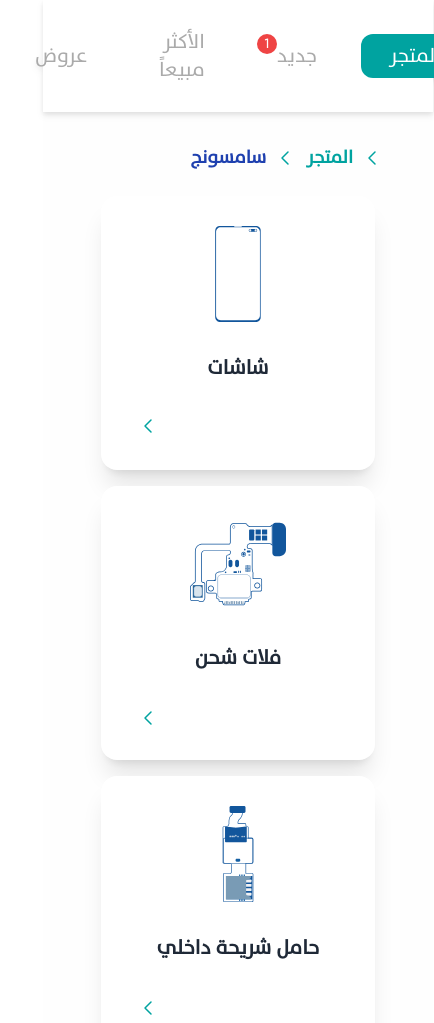
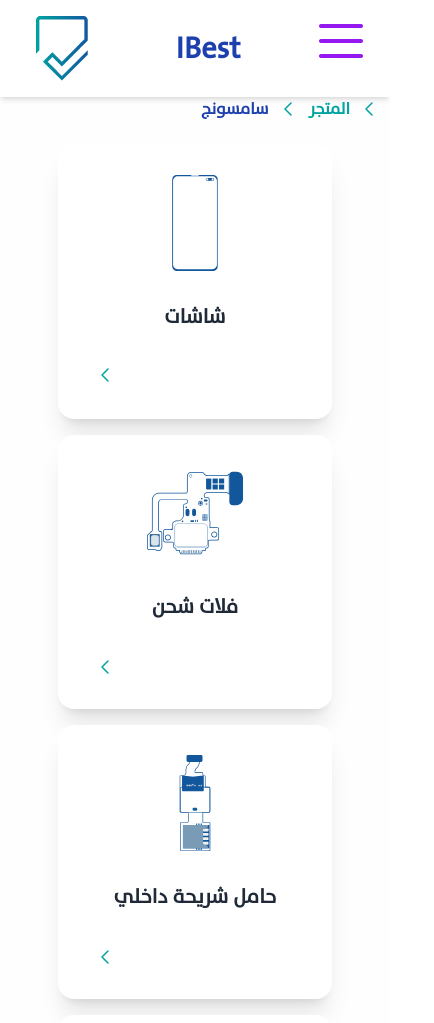
Before and after one commit to MohdFahd/Ibest, a plain HTML site: page parts.html in a window 390 px wide. Shown: the top 1023 px of the page, 434 px wide, since content can reach past the window. Drawn offline with Linux system fonts and the light colour scheme.

Commit message:
Update CSS styles and add mobile menu to index.html, details.html, kinds.html, and versions.html

```diff
--- a/parts.html
+++ b/parts.html
@@ -50,7 +50,7 @@
             </div>
           </div>
         </div>
-        <div class="flex justify-center py-5">
+        <div class="justify-center py-5 hidden md:flex">
           <ul class="flex justify-end items-center">
             <li class="active text-xl px-4 mx-2">
               <a href="#">المتجر</a>
@@ -79,10 +79,28 @@
         </div>
       </div>
     </header>
-    <div class="container mx-auto px-10 my-8">
+
+    <div class="flex md:hidden bg-white shadow-md p-4 my-4">
+      <div class="container md:hidden flex justify-between">
+        <div class="mx-2 cursor-pointer">
+          <img src="./assets/icons/menu.svg" width="50px" class="" alt="" />
+        </div>
+        <div
+          class="mx-5 flex justify-center items-center text-3xl text-blue-800 font-extrabold"
+        >
+          <h1>IBest</h1>
+        </div>
+        <div class="mx-5">
+          <img src="./assets/imgs/logo-phone.svg" alt="" />
+        </div>
+      </div>
+    </div>
+    <div class="<div" class="container mx-auto px-10 my-8">
       <main>
         <!-- Path -->
-        <div class="flex justify-start text-lg text-[#00A3A0] font-bold">
+        <div
+          class="flex justify-start text-base sm:text-lg text-[#00A3A0] font-bold"
+        >
           <img src="./assets/icons/leftArrow.svg" class="mx-2" lt="" />
           <h1>
             <a href=""> المتجر </a>
@@ -185,7 +203,7 @@
     >
       <div class="container">
         <div
-          class="flex justify-between footer p-10 bg-base-200 mt-10 drop-shadow-md bg-transparent text-white"
+          class="flex justify-between md:flex-row flex-col footer p-10 bg-base-200 mt-10 drop-shadow-md bg-transparent text-white"
         >
           <nav>
             <a class="link link-hover text-lg font-bold mt-4">الرئيسية</a>
@@ -233,7 +251,9 @@
             </nav>
           </div>
 
-          <nav class="mt-6">
+          <nav
+            class="mt-6 flex flex-col justify-center items-center max-sm:w-full"
+          >
             <div
               class="flex border-2 justify-center border-white border-solid px-12 py-3 my-2 rounded-2xl cursor-pointer hover:bg-gray-100"
             >
@@ -262,6 +282,7 @@
         </div>
       </div>
     </footer>
+
     <script type="text/javascript" src="./assets/js/vanilla-tilt.js"></script>
     <script type="text/javascript">
       VanillaTilt.init(document.querySelector(".card"), {
```
Also changed, not shown: details.html (+22 -4 lines), index.html (+1 -1 lines), kinds.html (+22 -4 lines), lists.html (+23 -4 lines), versions.html (+24 -5 lines).
